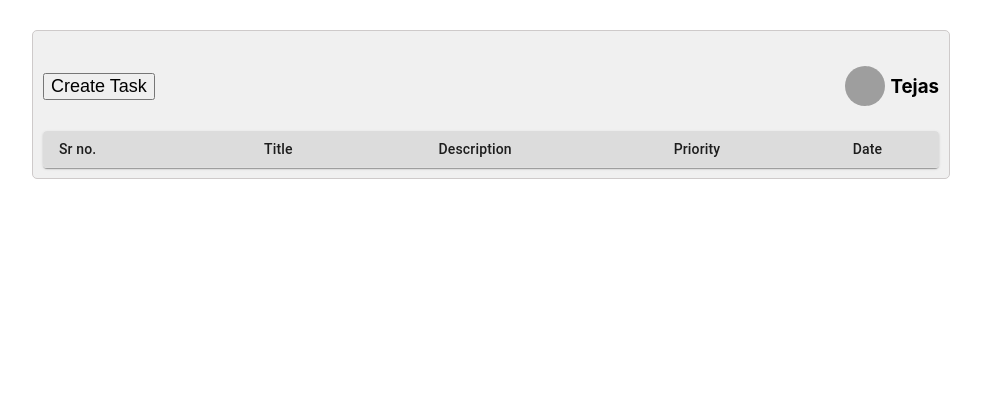
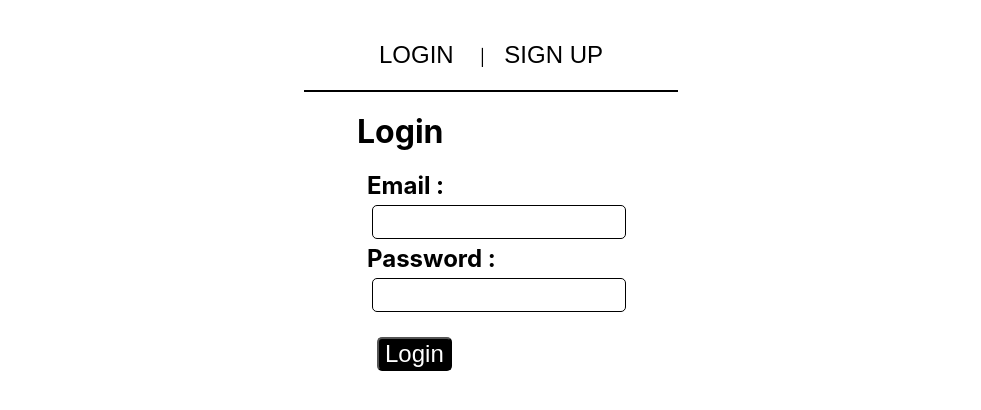
Before and after one commit to tejas2706/react_todo_client, a React (Create React App) app: page / in a window 1280 px wide. Shown: the top 410 px of the page, without its empty margins (149-1130 px from the left). Built offline with nearby package versions, Linux system fonts and the light colour scheme; grey boxes are pictures that could not be loaded.

Commit message:
login/signup and todo apis called

```diff
--- a/package.json
+++ b/package.json
@@ -7,9 +7,11 @@
     "@testing-library/jest-dom": "^5.11.5",
     "@testing-library/react": "^11.1.0",
     "@testing-library/user-event": "^12.1.10",
+    "lodash": "^4.17.20",
     "react": "^17.0.1",
     "react-dom": "^17.0.1",
     "react-redux": "^7.2.2",
+    "react-router-dom": "^5.2.0",
     "react-scripts": "4.0.0",
     "redux": "^4.0.5",
     "web-vitals": "^0.2.4"
--- a/src/App.js
+++ b/src/App.js
@@ -1,16 +1,27 @@
 import './App.css';
+import {
+  BrowserRouter as Router,
+  Switch,
+  Route,
+  Link
+} from "react-router-dom";
+
 import NewTask from './Components/NewTask';
 import { Provider } from 'react-redux';
 import store from './redux/store';
 import Home from './Pages/Home';
+import Login from './Pages/Login';
 
 function App() {
   return (
     <Provider store={store} >
-      <div className="App">
-        {/* <NewTask /> */}
-        <Home></Home>
-      </div>
+      <Router>
+        <div className="App">
+          <Route exact path="/"><Login /></Route>
+          <Route path="/login"><Login /></Route>
+          <Route path="/home"><Home /></Route>
+        </div>
+      </Router>
     </Provider>
   );
 }
--- a/src/Components/NewTask/index.js
+++ b/src/Components/NewTask/index.js
@@ -1,18 +1,16 @@
 import React, { Component } from 'react';
-import { newTask } from '../../redux';
-import { connect } from 'react-redux';
+import { withRouter } from "react-router-dom";
 import './styles.css';
-
+import { apiPrefix } from '../../config';
 
 class NewTask extends Component {
 
-    constructor() {
-        super()
+    constructor(props) {
+        super(props)
         this.state = {
             title: "",
             description: "",
             priority: "",
-            // ETA:""
         }
     }
 
@@ -22,6 +20,25 @@ class NewTask extends Component {
         console.log(this.state)
     }
 
+    addnewTask = async() => {
+        let res = await fetch(`${apiPrefix}/todo`,{
+            method:"POST",
+            headers:{
+                'Accept': 'application/json',
+                'Content-type': 'application/json',
+                'Authorization': localStorage.getItem('token')
+            },
+            body:{
+                ...this.state,
+                date:new Date()
+            }
+        })
+
+        let result = res.json()
+        if(result && result.success){
+            this.props.history.push("/home");
+        }
+    }
 
     render() {
         return (
@@ -66,7 +83,7 @@ class NewTask extends Component {
                             className="newtask__formLabel"></input>
                         </label> */}
                         <div>
-                            <button value="submit" className="newtask__submit" onClick={() => this.props.addnewTask(this.state)}>Submit</button>
+                            <button value="submit" className="newtask__submit" onClick={() => this.addnewTask()}>Submit</button>
                             <button value="cancel" className="newtask__submit" onClick={() => this.props.cancel()}>Cancel</button>
                         </div>
                     </form>
@@ -77,10 +94,4 @@ class NewTask extends Component {
 }
 
 
-const mapDispatchToProps = dispatch =>{
-    return {
-        addnewTask : (task) => dispatch(newTask(task))
-    }
-}
-
-export default connect(null, mapDispatchToProps)(NewTask)
+export default withRouter(NewTask)
--- a/src/Components/NewTask/styles.css
+++ b/src/Components/NewTask/styles.css
@@ -9,7 +9,6 @@
     min-width: 30%;
     padding: 20px;
     border-radius: 5px;
-    background-color: rgb(240, 240, 240);
     display: flex;
     flex-direction: column;
     justify-content: center;
--- a/src/Pages/Login/index.js
+++ b/src/Pages/Login/index.js
@@ -0,0 +1,177 @@
+import React, { Component } from 'react';
+import { withRouter } from "react-router-dom";
+import { apiPrefix } from '../../config';
+import './styles.css';
+
+class Login extends Component {
+
+    constructor(props) {
+        super(props)
+        this.state = {
+            details : {
+                name: "",
+                email: "",
+                password: "",
+            },
+            selectedOption:"login"
+        }
+    }
+
+    async componentDidMount (){
+        try{
+
+            let token = localStorage.getItem("token");
+            if(token){
+                this.props.history.push('/home')
+            }
+        }catch(error){
+            //navigate to login page.
+        }
+    }
+
+
+    onChange = (event) => {
+        console.log("Login -> onChange -> event.target.value", event.target.value)
+        event.preventDefault()
+        this.setState((prevstate)=>({
+            details:{
+                ...prevstate.details,
+                [event.target.name]: event.target.value
+            }
+        }))
+    }
+
+    changeOption = (event) => {
+        event !== this.state.selectedOption ? this.setState({selectedOption:event}) : console.log("Already selected")
+    }
+
+    loginSignUp = async () =>{
+        try{
+
+            let res = await fetch(`${apiPrefix}/${this.state.selectedOption}`, {
+                method:'POST',
+                headers:{
+                    'Accept': 'application/json',
+                    'Content-type': 'application/json'
+                },
+                body:{
+                    ...this.state.details
+                }
+            });
+
+            let result  =  res.json();
+
+            if(result && result.token){
+                localStorage.setItem("token",result.token);
+                this.props.history.push("/home");
+            }else{
+                this.setState({
+                    details:
+                        {
+                            name:"",
+                            email:"",
+                            password:""
+                    }
+                })
+            }
+
+        }catch(error){
+            console.log("Login -> login -> error", error)
+            this.setState({
+                details:
+                    {
+                        name:"",
+                        email:"",
+                        password:""
+                }
+            })
+        }
+    }
+
+    render() {
+        return (
+            <div className="login__container">
+                <div className="login__btnGrp">
+                    <button className="login__loginsignupBtn" value="login" onClick={()=>this.changeOption("login")}>LOGIN &nbsp;&nbsp;</button>|
+                    <button className="login__loginsignupBtn" value="signup" onClick={()=>this.changeOption("signup")}>&nbsp;&nbsp;SIGN UP</button>
+                </div>
+                <div className="login__line"></div>
+                {this.state.selectedOption === "login" ?
+                    <div>
+                        <h3 className="login__title">Login</h3>
+                        <div>
+                            <form className="login__form">
+                                <label>
+                                    <h2>Email :</h2>
+                                    <input
+                                        required
+                                        type="email"
+                                        name="email"
+                                        value={this.state.details.email}
+                                        onChange={this.onChange}
+                                        className="login__formLabel"></input>
+                                </label>
+                                <label>
+                                    <h2>Password :</h2>
+                                    <input
+                                        required
+                                        type="password"
+                                        name="password"
+                                        value={this.state.details.password}
+                                        onChange={this.onChange}
+                                        className="login__formLabel"></input>
+                                </label>
+                                <div>
+                                    <button value="submit" className="login__submit" onClick={() => this.loginSignUp()}>Login</button>
+                                </div>
+                            </form>
+                        </div>
+                    </div>
+                    :
+                    <div>
+                        <h3 className="login__title">Sign Up</h3>
+                        <div>
+                            <form className="login__form">
+                                <label>
+                                    <h2>Name :</h2>
+                                    <input
+                                        required
+                                        type="text"
+                                        name="text"
+                                        value={this.state.details.name}
+                                        onChange={this.onChange}
+                                        className="login__formLabel"></input>
+                                </label>
+                                <label>
+                                    <h2>Email :</h2>
+                                    <input
+                                        required
+                                        type="email"
+                                        name="email"
+                                        value={this.state.details.email}
+                                        onChange={this.onChange}
+                                        className="login__formLabel"></input>
+                                </label>
+                                <label>
+                                    <h2>Password :</h2>
+                                    <input
+                                        required
+                                        type="password"
+                                        name="password"
+                                        value={this.state.details.password}
+                                        onChange={this.onChange}
+                                        className="login__formLabel"></input>
+                                </label>
+                                <div>
+                                    <button value="submit" className="login__submit" onClick={() => this.loginSignUp()}>Sign Up</button>
+                                </div>
+                            </form>
+                        </div>
+                    </div>
+                }
+            </div>
+        )
+    }
+}
+
+export default withRouter(Login);
--- a/src/Pages/Login/styles.css
+++ b/src/Pages/Login/styles.css
@@ -0,0 +1,71 @@
+.login__title {
+    margin-bottom: 20px;
+    font-size: 2em;
+}
+
+.login__container{
+    /* border: 1px solid black; */
+    /* width: 50%; */
+    min-width: 30%;
+    padding: 20px;
+    border-radius: 5px;
+    display: flex;
+    flex-direction: column;
+    justify-content: center;
+    align-items: center;
+}
+
+.login__form{
+    display: flex;
+    flex-direction: column;
+    align-items: flex-start;
+    justify-content: space-around;
+    margin: 10px;
+    /* border: 1px solid green; */
+}
+
+.login__formLabel{
+    border: 1px solid black;
+    justify-content: space-between;
+    border-radius: 5px;
+    margin: 5px;
+    height: 30px;
+    width: 100%;
+    font-size: large;
+}
+
+.login__formLabelDescription {
+    border: 1px solid black;
+    justify-content: space-between;
+    border-radius: 5px;
+    margin: 5px;
+    height: 50px;
+    width: 100%;
+    font-size: large;
+}
+
+.login__submit{
+    background-color: rgb(0, 0, 0);
+    font-size: x-large;
+    margin: 20px 10px 10px 10px;
+    color: white;
+    border-radius: 5px;
+    cursor: pointer;
+}
+
+.login__loginsignupBtn {
+    border: none;
+    background-color:white;
+    font-size: x-large;
+    cursor: pointer;
+}
+
+.login__btnGrp{
+    margin: 20px;
+}
+
+.login__line{
+    border: 1px solid black;
+    min-width: 30%;
+    margin-bottom: 20px;
+}
--- /dev/null
+++ b/src/config.js
@@ -0,0 +1,3 @@
+module.exports = {
+    apiPrefix: 'http://localhost:4000'
+}
```
Also changed, not shown: src/Pages/Home/index.js (+42 -12 lines), 1 other file (tests, documents, lock files or other folders).
